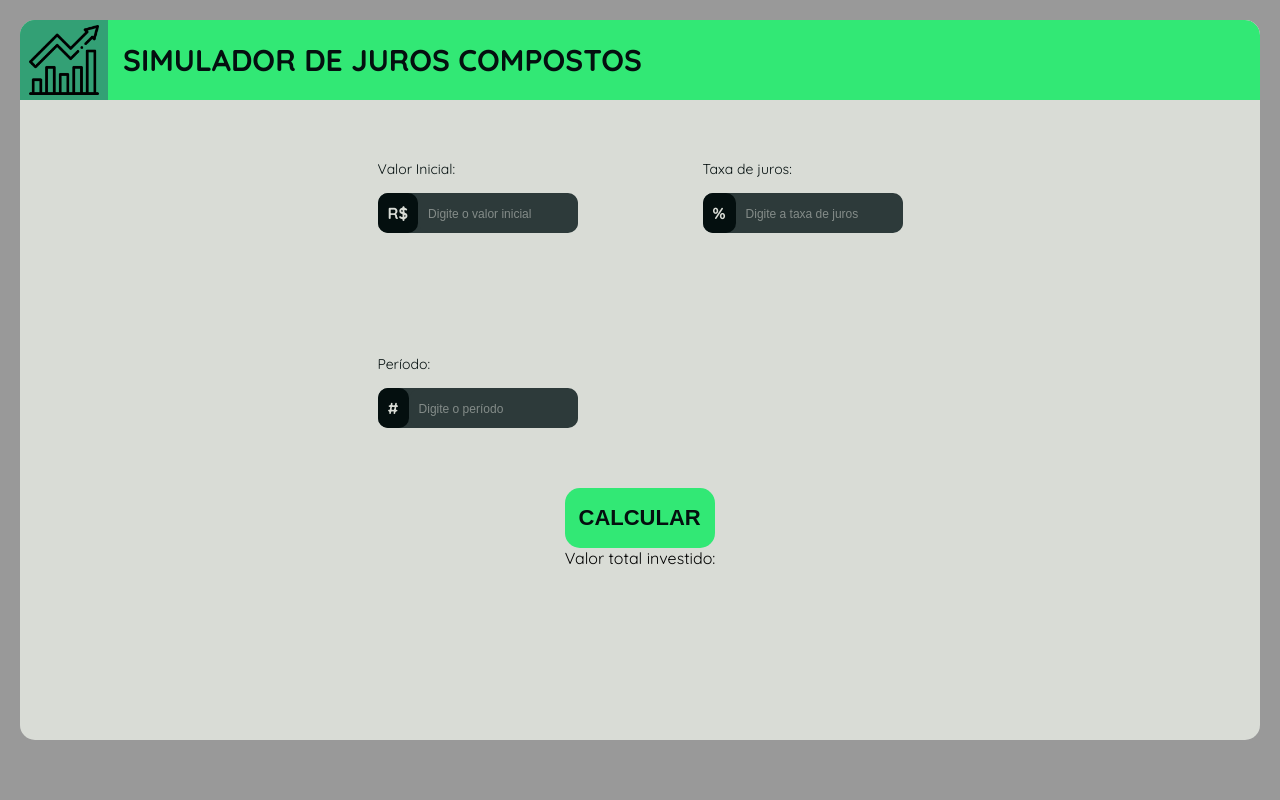
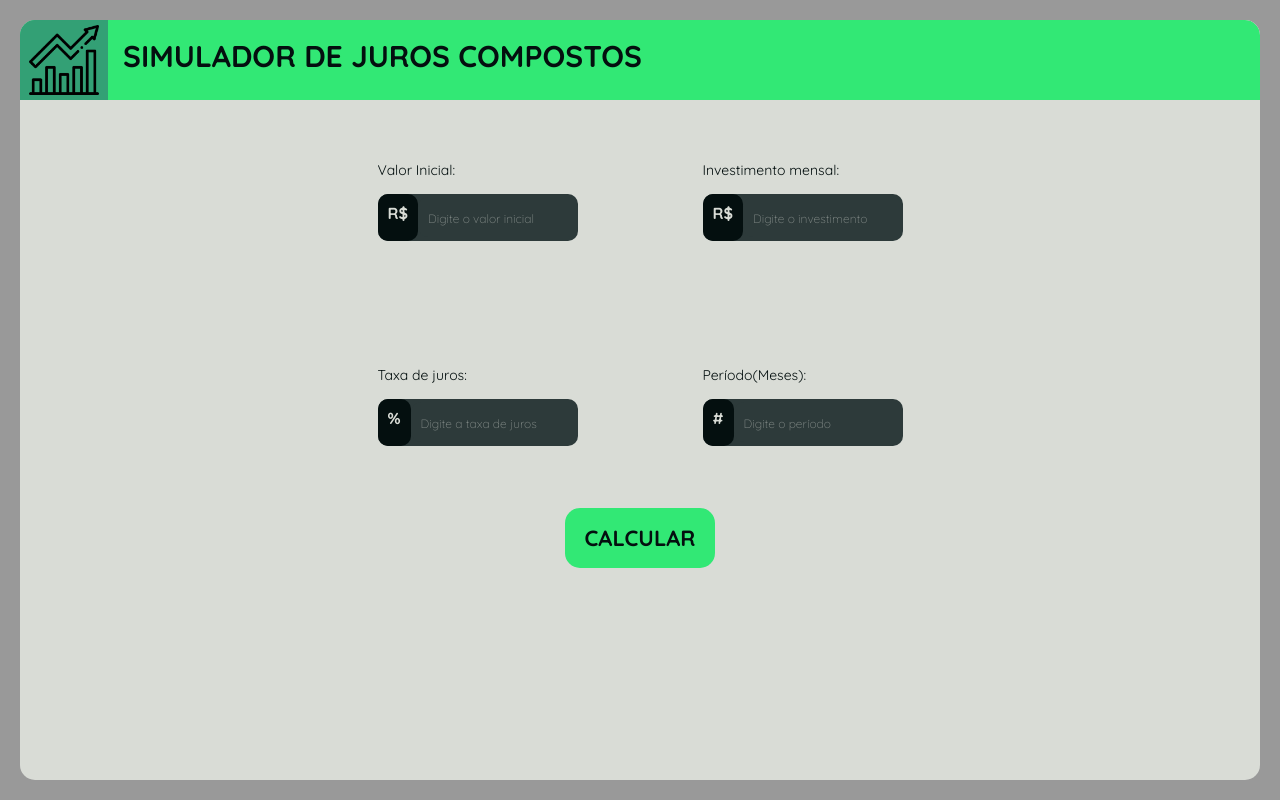
Before and after one commit to Dev-LuizPhillipe/Compound-Interest-Calculator, a React (Vite) app: page /home in a window 1280 px wide. Built offline with nearby package versions, Linux system fonts and the light colour scheme.

Commit message:
Creating component table from result calculation

```diff
--- a/index.html
+++ b/index.html
@@ -3,6 +3,12 @@
   <head>
     <meta charset="UTF-8" />
     <link rel="icon" type="png" href="./public/icon-head.png" />
+    <link
+      href="https://cdn.jsdelivr.net/npm/bootstrap@5.0.2/dist/css/bootstrap.min.css"
+      rel="stylesheet"
+      integrity="sha384-EVSTQN3/azprG1Anm3QDgpJLIm9Nao0Yz1ztcQTwFspd3yD65VohhpuuCOmLASjC"
+      crossorigin="anonymous"
+    />
     <meta name="viewport" content="width=device-width, initial-scale=1.0" />
     <title>Calculadora</title>
   </head>
--- a/package.json
+++ b/package.json
@@ -10,7 +10,9 @@
     "preview": "vite preview"
   },
   "dependencies": {
+    "bootstrap": "^5.3.3",
     "react": "^18.3.1",
+    "react-bootstrap": "^2.10.9",
     "react-dom": "^18.3.1",
     "react-number-format": "^5.4.3",
     "react-router": "^7.1.5",
--- a/src/App.css
+++ b/src/App.css
@@ -34,9 +34,10 @@
   display: flex;
   flex-direction: column;
   align-items: center;
-  height: 90vh;
+  height: 95vh;
   border-radius: 15px;
   overflow: hidden;
+  overflow-y: auto;
   margin: auto;
 }
 .contentHome {
@@ -50,6 +51,7 @@
   align-items: center;
   gap: 30px;
   flex-wrap: nowrap;
+  position: relative;
 }
 
 .contentHome > div > h1 {
--- /dev/null
+++ b/src/components/ResultTable/ResultTable.tsx
@@ -0,0 +1,45 @@
+import React from "react";
+
+interface TableProps {
+  data: {
+    month: number;
+    totalInvested: number;
+    accumulatedInterest: number;
+    totalAccumulated: number;
+  }[];
+}
+
+function ResultTable({ data }: TableProps) {
+  const formatCurrency = (value: number) =>
+    value.toLocaleString("pt-BR", {
+      style: "currency",
+      currency: "BRL",
+    });
+
+  return (
+    <div className="table-responsive">
+      <table className="table table-striped table-hover table-bordered text-center mt-4 table-dark">
+        <thead>
+          <tr>
+            <th>Meses</th>
+            <th>Total Investido</th>
+            <th>Juros Acumulados</th>
+            <th>Total Acumulado</th>
+          </tr>
+        </thead>
+        <tbody>
+          {data.map((row, index) => (
+            <tr key={index}>
+              <td>{row.month}</td>
+              <td>{formatCurrency(row.totalInvested)}</td>
+              <td>{formatCurrency(row.accumulatedInterest)}</td>
+              <td>{formatCurrency(row.totalAccumulated)}</td>
+            </tr>
+          ))}
+        </tbody>
+      </table>
+    </div>
+  );
+}
+
+export default ResultTable;
--- a/src/pages/Home.tsx
+++ b/src/pages/Home.tsx
@@ -2,6 +2,7 @@ import React, { useState } from "react";
 import Button from "../components/ButtonPage/button";
 import Header from "../components/Header/header";
 import InputBox from "../components/InputBox/InputBox";
+import ResultTable from "../components/ResultTable/ResultTable";
 
 function Home() {
   //state to store the values of the inputs
@@ -9,41 +10,75 @@ function Home() {
     initialValue: "",
     interestRate: "",
     periodMonths: "",
+    monthlyInvestment: "",
     resultIsVisible: false,
   });
-  const [total, setTotal] = useState<number | null>(null);
+  const [data, setData] = useState<
+    {
+      month: number;
+      totalInvested: number;
+      accumulatedInterest: number;
+      totalAccumulated: number;
+    }[]
+  >([]);
 
   const handleCalculateInterest = (
     initialValue: number,
     interestRate: number,
+    monthlyInvestment: number,
     periodMonths: number
-  ): number => {
-    return initialValue * (1 + interestRate / 100) ** periodMonths;
+  ): { data: any[] } => {
+    const monthlyRate = interestRate / 100;
+    let accumulated = initialValue;
+    let totalInvested = initialValue;
+    const calculatedData: {
+      month: number;
+      totalInvested: number;
+      accumulatedInterest: number;
+      totalAccumulated: number;
+    }[] = [];
+
+    for (let month = 1; month <= periodMonths; month++) {
+      accumulated = accumulated * (1 + monthlyRate) + monthlyInvestment;
+      totalInvested += monthlyInvestment;
+      const interestGained = accumulated - totalInvested;
+
+      calculatedData.push({
+        month,
+        totalInvested: totalInvested,
+        accumulatedInterest: interestGained,
+        totalAccumulated: accumulated,
+      });
+    }
+
+    return { data: calculatedData };
   };
   //function to handle the click event, return the result of calculation
   const handleClick = () => {
-    const { initialValue, interestRate, periodMonths } = state;
+    const { initialValue, interestRate, periodMonths, monthlyInvestment } =
+      state;
     if (!initialValue || !interestRate || !periodMonths) {
       alert("Preencha todos os campos!");
       return;
     }
-    const result = handleCalculateInterest(
+    const { data } = handleCalculateInterest(
       Number(state.initialValue),
       Number(state.interestRate),
+      Number(state.monthlyInvestment),
       Number(state.periodMonths)
     );
-    setTotal(result);
+    setData(data);
     setState((prev) => ({ ...prev, resultIsVisible: true }));
-    console.log(result);
   };
 
   //function to handle the change event, update the state with the value of the input
-  const handleOnChange = (e) =>
-    setState((prev) => ({ ...prev, [e.target.name]: Number(e.target.value) }));
-
-  //function to format the value to BRL
-  const handleFormatValue = (value: number) => {
-    return `R$ ${value.toFixed(2)}`;
+  const handleOnChange = (e) => {
+    const name = e.target.name;
+    const value = e.target.value;
+    setState((prev) => ({
+      ...prev,
+      [name]: value === "" ? "" : Number(value),
+    }));
   };
 
   return (
@@ -61,7 +96,7 @@ function Home() {
             name="initialValue"
           />
         </div>
-        {/* <div>
+        <div>
           <h1>Investimento mensal:</h1>
           <InputBox
             icon={"R$"}
@@ -71,11 +106,11 @@ function Home() {
             onChange={handleOnChange}
             name="monthlyInvestment"
           />
-        </div> */}
+        </div>
         <div>
           <h1>Taxa de juros:</h1>
           <InputBox
-            icon={"%"}
+            icon={" %"}
             placeholder="Digite a taxa de juros"
             type="number"
             value={state.interestRate}
@@ -84,9 +119,9 @@ function Home() {
           />
         </div>
         <div>
-          <h1>Período:</h1>
+          <h1>Período(Meses):</h1>
           <InputBox
-            icon={"#"}
+            icon={" #"}
             placeholder="Digite o período"
             type="number"
             value={state.periodMonths}
@@ -95,17 +130,18 @@ function Home() {
           />
         </div>
       </div>
-      <div>
+      <div style={{ marginBottom: "10px" }}>
         <Button
           color={"#040f0f"}
           backgroundColor={"#32e875"}
           onClick={handleClick}
         />
-        <p>Valor total investido: {total ? handleFormatValue(total) : ""}</p>
-        {/* <p>Valor total investido: {state.initialValue}</p>
-        <p>valor total acumulado: {state.interestRate}</p>
-        <p>valor total taxas: {state.periodMonths}</p> */}
       </div>
+      {state.resultIsVisible && (
+        <>
+          <ResultTable data={data} />
+        </>
+      )}
     </div>
   );
 }
```
Also changed, not shown: 1 other file (tests, documents, lock files or other folders).
